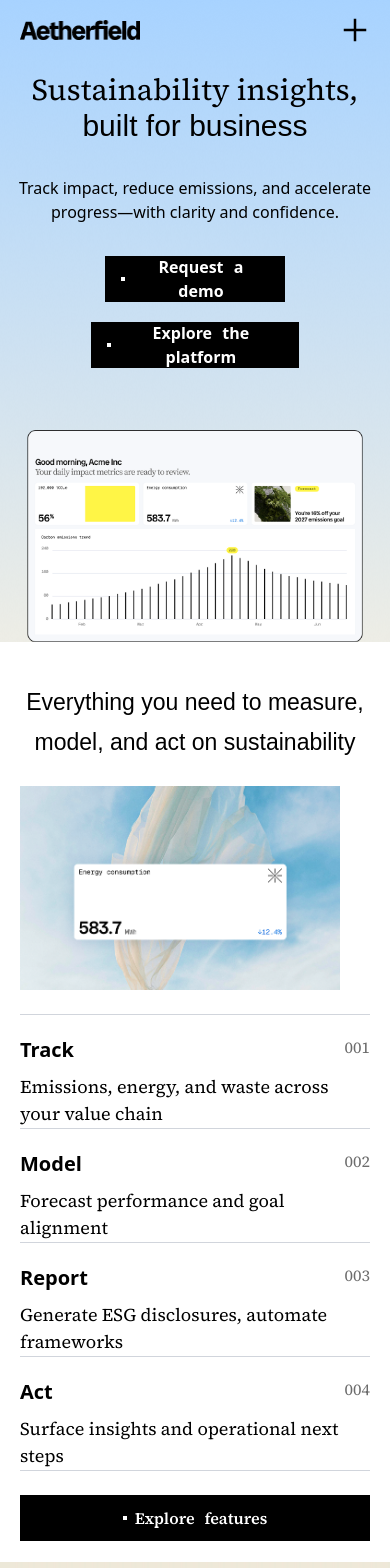
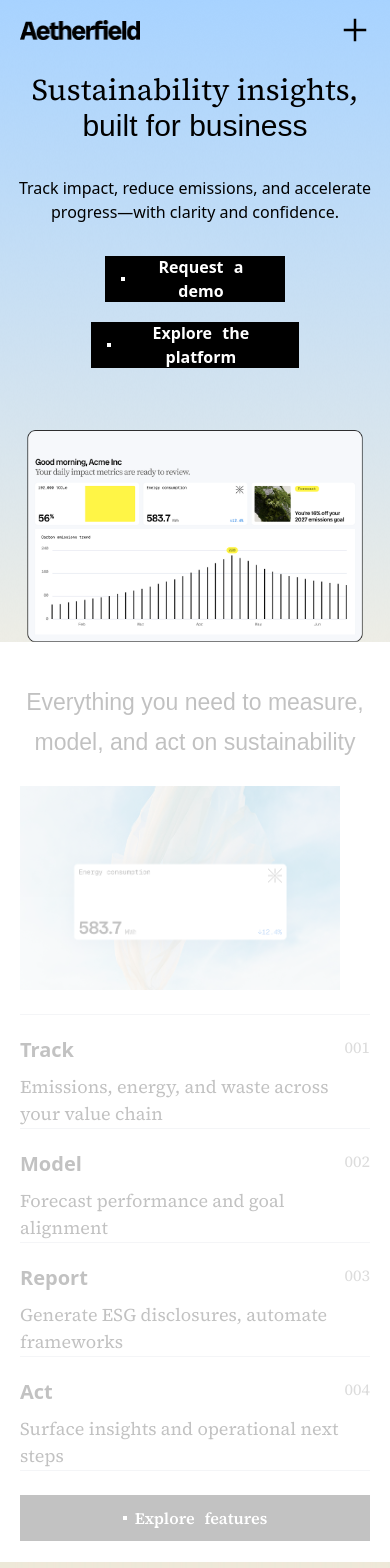
Before and after one commit to AndrewEl131/SaSS-Company, a Next.js app: page / in a window 390 px wide. Shown: the top 1568 px of the page. Built offline with nearby package versions, Linux system fonts and the light colour scheme; a web font is replaced by a local one.

Commit message:
Added appear animation

```diff
--- a/app/globals.css
+++ b/app/globals.css
@@ -77,12 +77,23 @@
   background-color: #fff546;
 }
 
-.journal-ticket{
-  background-image: url("/assets/ticket.png");
-  background-repeat: no-repeat;
+/* ------------- animations ------------ */
 
+  .appear{
+    animation: appear linear;
+    animation-timeline: view();
+    animation-range: entry 0;
+  }
 
-}
+  @keyframes appear{
+    from {
+      opacity: 0;
+    }
+    to{
+      opacity: 1;
+    }
+  }
+
 
 /* --------------- FONTS --------------- */
 .secondary-font {
--- a/app/page.tsx
+++ b/app/page.tsx
@@ -45,7 +45,7 @@ export default function Home() {
         </div>
 
         {/* --------- Features Section --------- */}
-        <div className="w-full md:h-215.5 h-230 flex flex-col items-center md:gap-10 gap-6 md:py-30 py-10">
+        <div className="w-full md:h-215.5 h-230 flex flex-col items-center md:gap-10 gap-6 md:py-30 py-10 appear">
           <h1 className="md:w-153 h-20 md:text-[40px] text-[23px] text-center font-medium primary-font leading-10">
             Everything you need to measure, model, and act on sustainability
           </h1>
@@ -85,7 +85,7 @@ export default function Home() {
           </div>
         </div>
         {/* -------- Values Section -------- */}
-        <div className="w-full md:h-169.5 h-261.5 md:space-y-10 space-y-8 px-5 md:py-30 py-10 values-bg">
+        <div className="w-full md:h-169.5 h-261.5 md:space-y-10 space-y-8 px-5 md:py-30 py-10 values-bg appear">
           <div className="w-full md:h-38 h-18 flex flex-col text-center md:leading-20.5">
             <h1 className="secondary-font font-normal md:text-[80px] text-[36px]">
               Built for clarity
@@ -111,7 +111,7 @@ export default function Home() {
           </div>
         </div>
         {/* --------- Case Study Section --------- */}
-        <div className="w-full h-140 flex justify-center items-center">
+        <div className="w-full h-140 flex justify-center items-center appear">
           <div className="w-245 md:h-80 h-113.5 bg-[#F6F8FB] flex md:flex-row flex-col gap-10 rounded-2xl py-5 px-5">
             <Image
               src={"/assets/CaseImage.png"}
@@ -140,7 +140,7 @@ export default function Home() {
           </div>
         </div>
         {/* Blog Section */}
-        <div className="w-full md:h-142 h-266.75 flex flex-col items-center md:gap-10 gap-6 px-5 relative">
+        <div className="w-full md:h-142 h-266.75 flex flex-col items-center md:gap-10 gap-6 px-5 relative appear">
           <h1 className="md:w-153 w-full h-10 md:text-[40px] text-2xl text-center primary-font">
             From the journal
           </h1>
@@ -180,7 +180,7 @@ export default function Home() {
           </div>
         </div>
         {/* Testimonial Section */}
-        <div className="w-full md:h-235 h-177.25 px-5 md:py-30 py-10 md:space-y-0 space-y-4">
+        <div className="w-full md:h-235 h-177.25 px-5 md:py-30 py-10 md:space-y-0 space-y-4 appear">
           <div className="w-full md:h-175 h-157.25 flex md:justify-center md:flex-row flex-col md:gap-4 gap-8">
             <div className="md:w-153 w-full md:h-175 h-95.75 man-image"></div>
             <div className="md:w-153 w-full md:h-96 h-53.5 md:px-26.5 my-auto md:space-y-12 space-y-6">
@@ -204,7 +204,7 @@ export default function Home() {
           </div>
         </div>
         {/* Call to action */}
-        <div className="w-full md:h-89.5 h-51.5 px-5 md:py-30 py-10 space-y-8 bg-[#F6F8FB] md:mt-0 mt-40">
+        <div className="w-full md:h-89.5 h-51.5 px-5 md:py-30 py-10 space-y-8 bg-[#F6F8FB] md:mt-0 mt-40 appear">
           <h1 className="primary-font text-center md:text-[40px] text-2xl leading-[100%] tracking-[-3%] font-medium">
             Ready to operationalize your sustainability goals?
           </h1>
```
